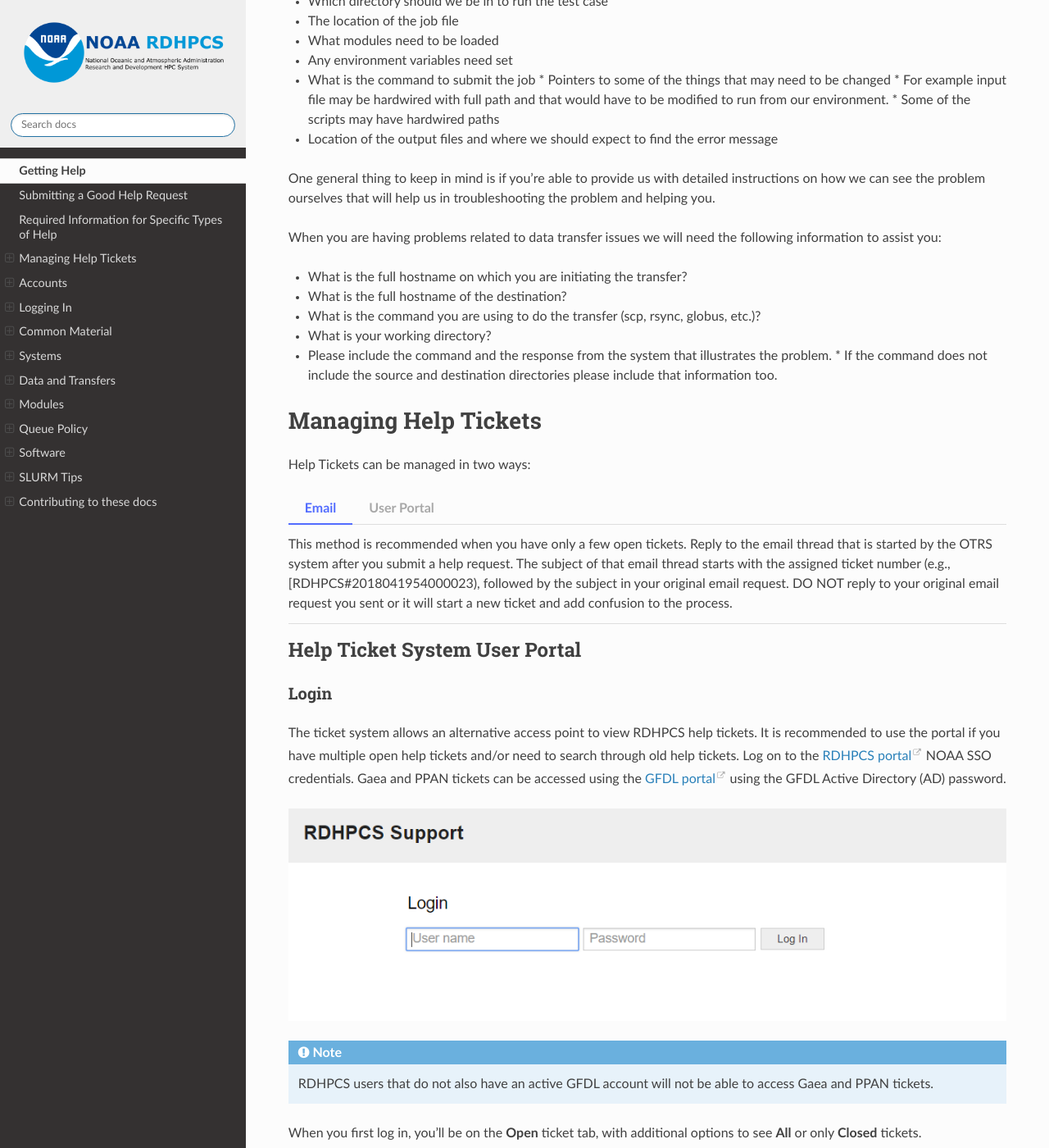
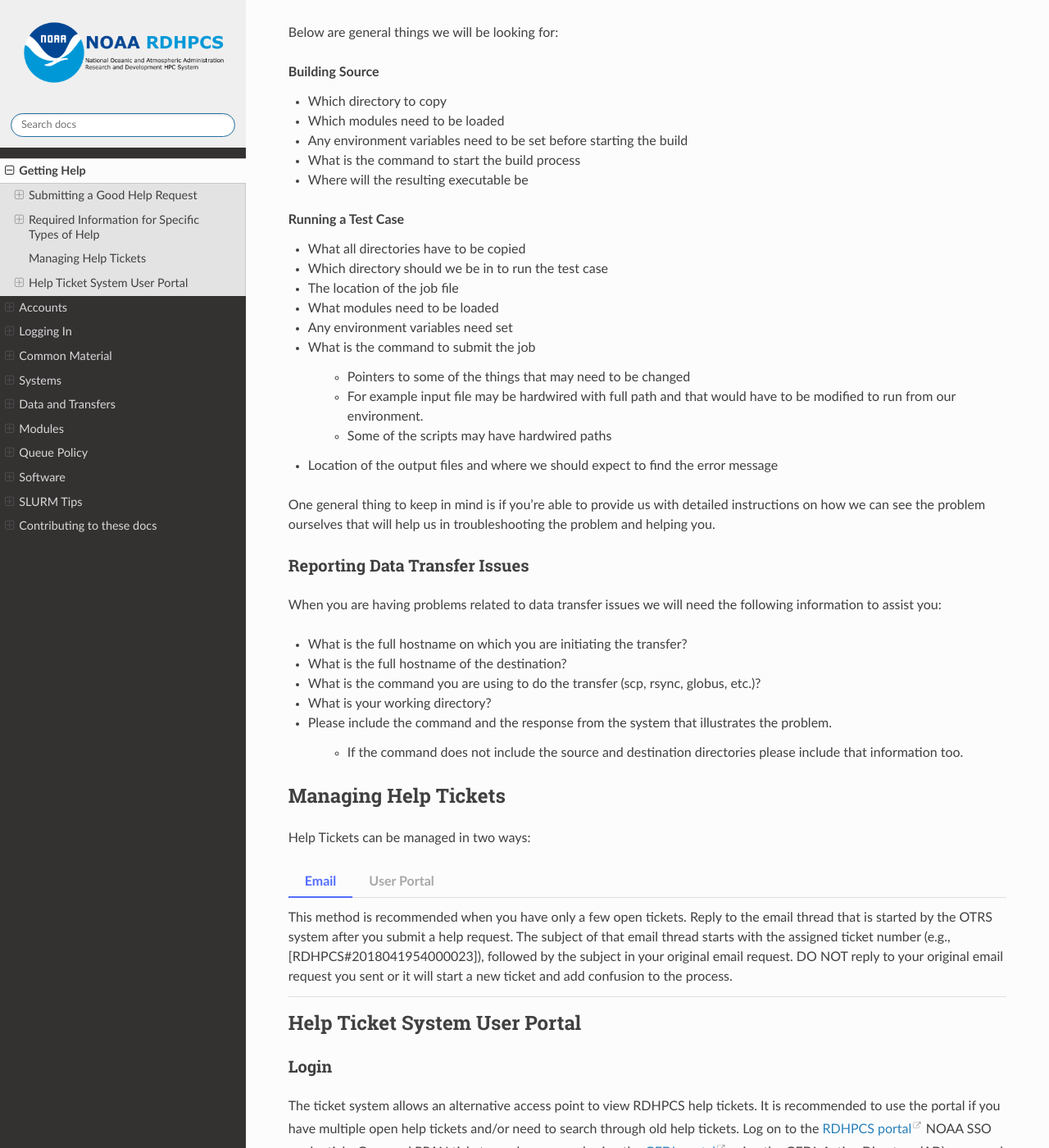
Before and after one commit to NOAA-RDHPCS/noaa-rdhpcs.github.io, a Sphinx documentation site: the page built from source/help/index.rst, in a window 1280 px wide and 1400 px high, scrolled down 5063 px. Shown: the whole window at 82% size. Built offline with Sphinx 7.4.7 and the Read the Docs theme 2.0.0, drawn with Linux system fonts in a browser that asks for light colours; pages that are not in the unit, such as notebooks, are missing from menus; some of the changed text lies outside the part shown.

Commit message:
Fix errors in help/index.rst

```diff
--- a/source/help/index.rst
+++ b/source/help/index.rst
@@ -1,8 +1,8 @@
 .. _getting_help:
 
-*****
+############
 Getting Help
-*****
+############
 
 The preferred method for submitting help requests is via email.  Each system
 across the RDHPCS has a specific email address to use for requesting help.
@@ -38,7 +38,8 @@ this address for all of your correspondence.
 | Rocoto Workflow Manager            | `rdhpcs.rocoto.help@noaa.gov <mailto:rdhpcs.rocoto.help@noaa.gov>`_ |
 +------------------------------------+---------------------------------------------------------------------+
 
-The RDHPCS program, along with the RDHPCS integrator manage help requests for most of the RDHPCS systems:
+The RDHPCS program, along with the RDHPCS integrator manage help requests for
+most of the RDHPCS systems:
 
 - Account Management
 - Jet
@@ -74,9 +75,8 @@ GFDL manages tickets for Gaea and PPAN.
 
 .. _good_hd_requests:
 
-******************************
 Submitting a Good Help Request
-******************************
+==============================
 
 When you submit a request for help, it is important to give us as much
 information about the problem as possible. The more information you provide, the
@@ -157,14 +163,16 @@ reproduce the problem will help identify the issue and resolve the problem.
 
 Also include how to identify the issue.
 
-**Only Report One Problem Per Help Ticket**
+Only Report One Problem Per Help Ticket
+---------------------------------------
 
 Please submit one ticket per issue.  Combining multiple issues in one ticket may
 confuse the technician, and will likely lead to a delay in getting all issues
 resolved.  Likewise, searching for previous solutions for similar issues reported
 in the ticket system is difficult.
 
-**Follow up With Additional Information or Questions**
+Follow up With Additional Information or Questions
+--------------------------------------------------
 
 Often problems don't happen just once and may not occur in a repeatable fashion.
 If you have additional information that is potentially useful for your issue,
@@ -175,15 +183,15 @@ can do this by simply replying to the last email sent to you by the help system
 PPAN tickets use the `GFDL customer portal
 <https://helpdesk.gfdl.noaa.gov/otrs/customer.pl>`_.
 
-*******************
 Required Information for Specific Types of Help
-*******************
+===============================================
 
 The information required for a technician to quickly investigate and resolve an
 issue differ based on the issue.  Adhering to the following guidelines will
 generally be helpful in getting assistance in a timely fashion.
 
-**Basic Ticket Information**
+Basic Ticket Information
+------------------------
 
 Please include a brief description in the subject line.  Doing so will help us in
 directing ticket to the best resource possible.  In the body of the message
@@ -200,9 +208,10 @@ is about a job that is failing, it is very helpful to provide the following:
 
 Ideally, it will be very helpful if you can describe the procedure for
 replicating the problem, including the location of the source files, the data
-files, the makefiles, etc.
+files, the Makefiles, etc.
 
-**File System Problems**
+File System Problems
+--------------------
 
 For help with file system problems, please provide the following information:
 
@@ -211,7 +220,8 @@ For help with file system problems, please provide the following information:
 * The directory you are trying to list or access files from.
 * The actual command that seems to be causing the problem.
 
-**Compilation Problems**
+Compilation Problems
+--------------------
 
 If you are having problems at compile time, generally including the following
 will be helpful:
@@ -227,16 +237,17 @@ will be helpful:
 
   .. code-block:: shell
 
-    make FC=ifort
+      make FC=ifort
 
   You can do:
 
   .. code-block:: shell
 
-    make FC=ifort |& tee make.log
+      make FC=ifort |& tee make.log
 
 
-**Job Submission Problems**
+Job Submission Problems
+-----------------------
 
 If you are receiving an error message when you submit your job, we will need the
 following information:
@@ -249,7 +260,8 @@ following information:
 A copy-and-paste of your screen session (copy the text on the screen and not a
 picture) is preferred.
 
-**Job Completion Problems**
+Job Completion Problems
+-----------------------
 
 If you have successfully submitted a job and have questions about it, we will
 need at the following information:
@@ -260,12 +272,14 @@ need at the following information:
 * What was the command you used to submit the job
 * What was response to the command above
 * The location of the job stdout/stderr files
-* The location of the program output files (which is sometimes different from above)
+* The location of the program output files (which is sometimes different from
+  above)
 
 A copy-and-paste of your screen session (copy the text on the screen and not a
 picture) is preferred.
 
-**Providing a Reproducer**
+Providing a Reproducer
+----------------------
 
 There are times when the only way to troubleshoot a problem is to actually for
 us to be able to duplicate the problem by running as ourselves.  In those
@@ -279,7 +293,8 @@ below are combining both instances, first about building the code, and second
 about running a test case.
 
 Below are general things we will be looking for:
-**Building Source**
+
+.. rubric:: Building Source
 
 * Which directory to copy
 * Which modules need to be loaded
@@ -287,7 +302,7 @@ Below are general things we will be looking for:
 * What is the command to start the build process
 * Where will the resulting executable be
 
-**Running a Testcase**
+.. rubric:: Running a Test Case
 
 * What all directories have to be copied
 * Which directory should we be in to run the test case
@@ -295,18 +310,21 @@ Below are general things we will be looking for:
 * What modules need to be loaded
 * Any environment variables need set
 * What is the command to submit the job
-  * Pointers to some of the things that may need to be changed
-  * For example input file may be hardwired with full path and that would have to be modified to run from our environment.
-  * Some of the scripts may have hardwired paths
-* Location of the output files and where we should expect to find the error message
+
+    * Pointers to some of the things that may need to be changed
+    * For example input file may be hardwired with full path and that would have
+      to be modified to run from our environment.
+    * Some of the scripts may have hardwired paths
+
+* Location of the output files and where we should expect to find the error
+  message
 
 One general thing to keep in mind is if you're able to provide us with detailed
 instructions on how we can see the problem ourselves that will help us in
 troubleshooting the problem and helping you.
 
-*****************
 Reporting Data Transfer Issues
-**************
+------------------------------
 
 When you are having problems related to data transfer issues we will need the
 following information to assist you:
@@ -317,11 +335,12 @@ following information to assist you:
 * What is your working directory?
 * Please include the command and the response from the system that illustrates
   the problem.
-  * If the command does not include the source and destination directories please include that information too.
 
-************
+    * If the command does not include the source and destination directories
+      please include that information too.
+
 Managing Help Tickets
-************
+=====================
 
 Help Tickets can be managed in two ways:
 
@@ -332,21 +351,21 @@ Help Tickets can be managed in two ways:
         This method is recommended when you have only a few open tickets.  Reply
         to the email thread that is started by the OTRS system after you submit
         a help request.  The subject of that email thread starts with the
-        assigned ticket number (e.g., [RDHPCS#2018041954000023), followed by the
+        assigned ticket number (e.g., [RDHPCS#2018041954000023]), followed by the
         subject in your original email request. DO NOT reply to your original
         email request you sent or it will start a new ticket and add confusion
         to the process.
 
     .. tab-item:: User Portal
 
-         This method is recommended when you need to manage several open tickets
-         and can be used for viewing and relying to open or closed tickets.
-         Please refer to the :doc:`user portal documentation </help/user_portal>`.
+        This method is recommended when you need to manage several open tickets
+        and can be used for viewing and relying to open or closed tickets.
+        Please refer to the :doc:`user portal documentation </help/user_portal>`.
 
 
 
 Help Ticket System User Portal
-======
+==============================
 
 Login
 -----
@@ -374,7 +393,7 @@ options to see **All** or only **Closed** tickets.
 
 
 Reply to a Ticket
--------
+-----------------
 
 In order to reply to a ticket, locate the "Reply" button found at the
 end of the most recient ticket thread.
@@ -393,7 +412,7 @@ the RDHPCS Help Desk. Select Submit to send the ticket to the RDHPCS Help Desk.
 
 
 Search for a Ticket
----------------
+-------------------
 
 Search for an OTRS ticket by selecting the "Search" option in the
 Tickets Menu:
@@ -419,8 +438,8 @@ which allows for quick access to searches that you find yourself repeating.
 After building the search, check the "Save search as a template" checkbox.
 
 
-Create a New ticket
---------------
+Create a New Ticket
+-------------------
 
 New help tickets can be created by going to :menuselection:`Tickets --> New
 Ticket`.  Please only report one issue per help ticket. This will assist us in
```
Also changed, not shown: other parts of source/help/index.rst (+22 -16 lines).
